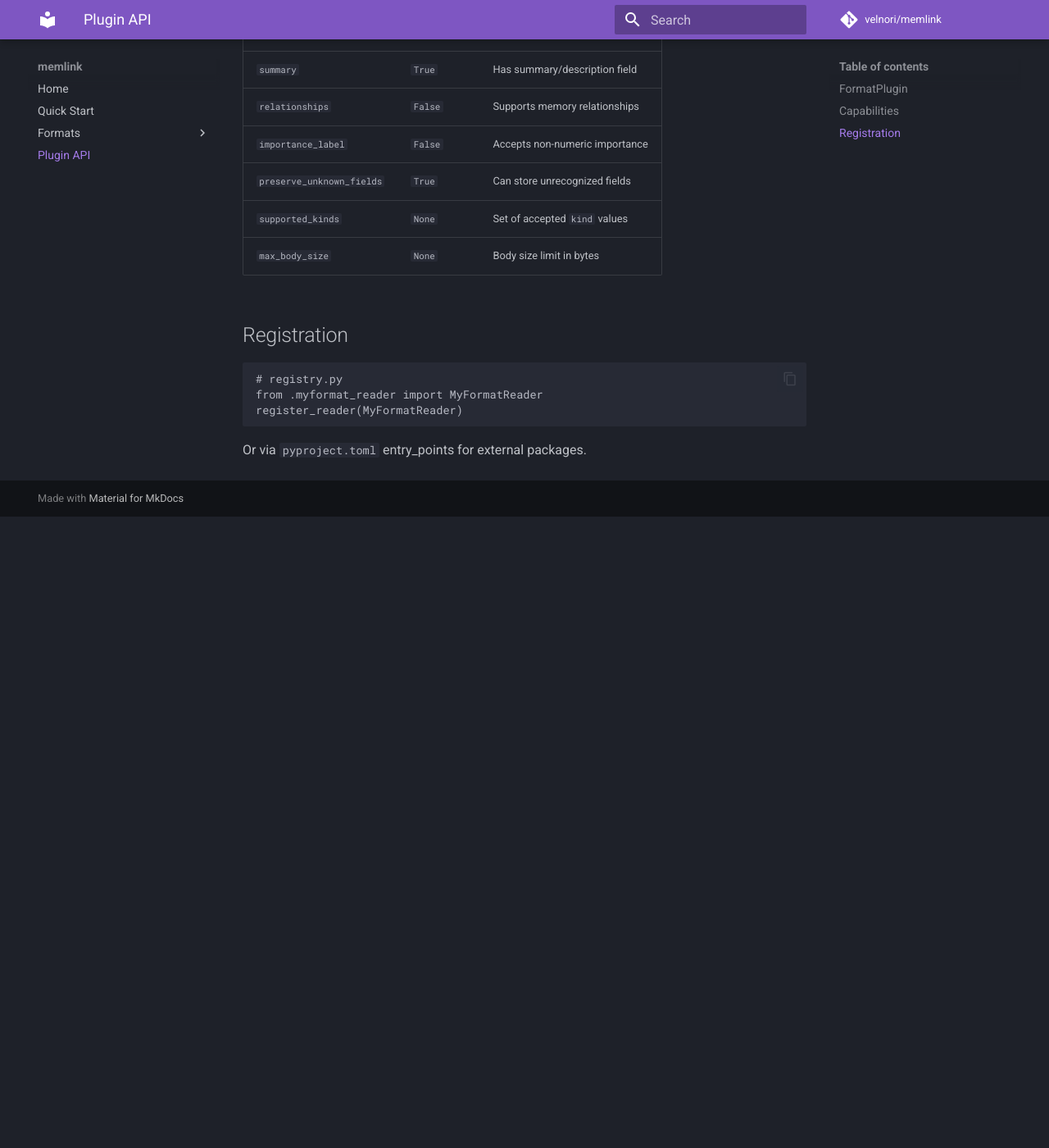
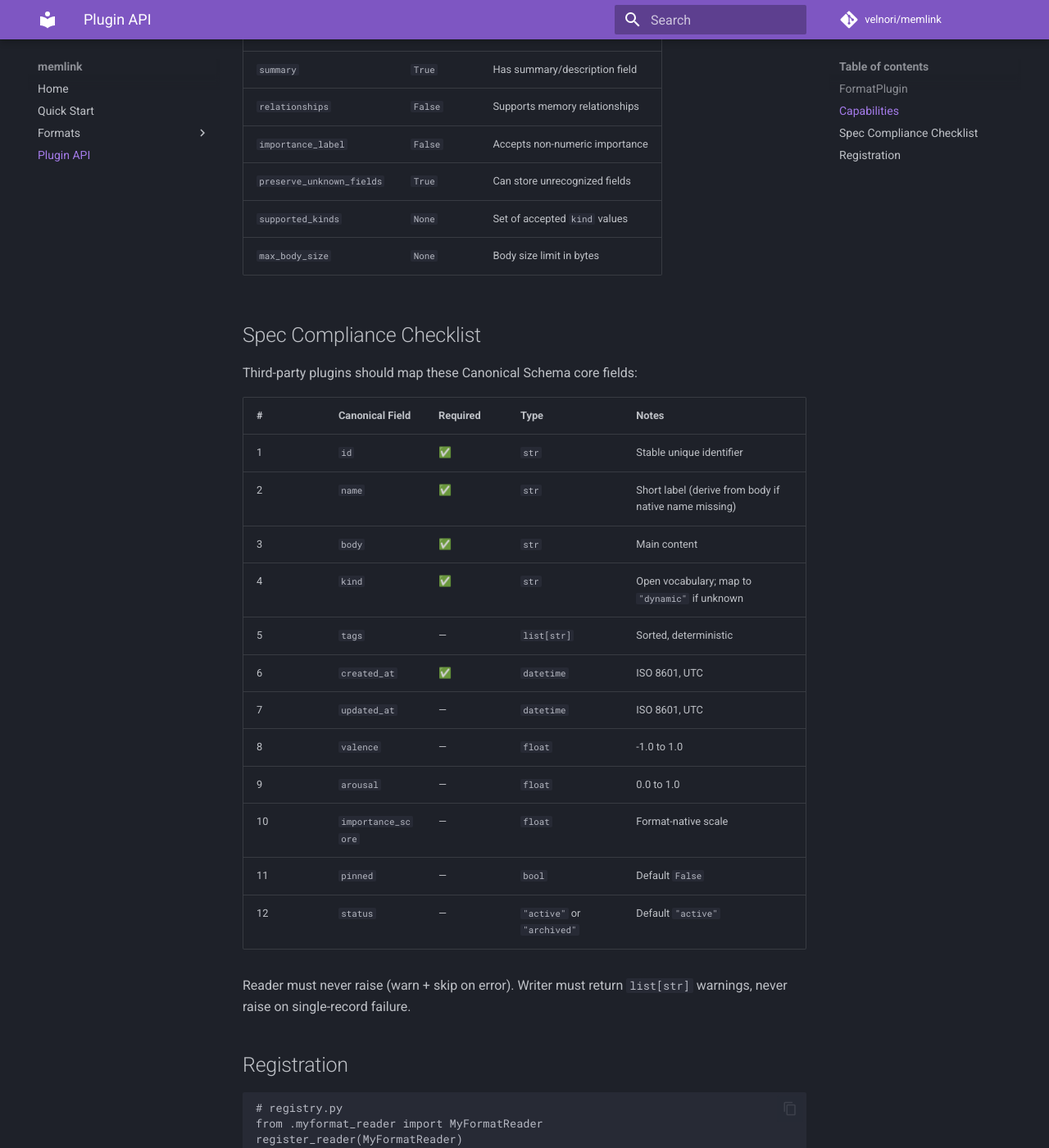
Before and after one commit to velnori/memlink, an MkDocs documentation site: the page built from docs/api/plugin.md, in a window 1280 px wide and 1400 px high, scrolled down 837 px. Shown: the whole window at 82% size. Built offline with MkDocs 1.6.1 and Material for MkDocs 9.7.7, drawn with Linux system fonts in a browser that asks for light colours; comment, search, counter and statistics services are not loaded; before the commit the page ends 1467 px from its top, so only the background shows below that.

Commit message:
v0.5.0 docs: public Plugin Contract Tests API + Spec Compliance Checklist
- __init__.py: export all 7 testing functions as public API
- docs/api/plugin.md: 12-field Spec Compliance Checklist
- CHANGELOG: v0.4.0 + v0.5.0 entries
- ROADMAP: v0.3.0 ✅, v1.0.0 next
- README: 189 tests, bidirectional format table

````diff
--- a/docs/api/plugin.md
+++ b/docs/api/plugin.md
@@ -40,6 +40,27 @@ class MyFormatReader(FormatPlugin):
 | `supported_kinds` | `None` | Set of accepted `kind` values |
 | `max_body_size` | `None` | Body size limit in bytes |
 
+## Spec Compliance Checklist
+
+Third-party plugins should map these Canonical Schema core fields:
+
+| # | Canonical Field | Required | Type | Notes |
+|---|----------------|----------|------|-------|
+| 1 | `id` | ✅ | `str` | Stable unique identifier |
+| 2 | `name` | ✅ | `str` | Short label (derive from body if native name missing) |
+| 3 | `body` | ✅ | `str` | Main content |
+| 4 | `kind` | ✅ | `str` | Open vocabulary; map to `"dynamic"` if unknown |
+| 5 | `tags` | — | `list[str]` | Sorted, deterministic |
+| 6 | `created_at` | ✅ | `datetime` | ISO 8601, UTC |
+| 7 | `updated_at` | — | `datetime` | ISO 8601, UTC |
+| 8 | `valence` | — | `float` | -1.0 to 1.0 |
+| 9 | `arousal` | — | `float` | 0.0 to 1.0 |
+| 10 | `importance_score` | — | `float` | Format-native scale |
+| 11 | `pinned` | — | `bool` | Default `False` |
+| 12 | `status` | — | `"active"` or `"archived"` | Default `"active"` |
+
+Reader must never raise (warn + skip on error). Writer must return `list[str]` warnings, never raise on single-record failure.
+
 ## Registration
 
 ```python
````
Also changed, not shown: CHANGELOG.md (+29 -0 lines), README.md (+6 -5 lines), ROADMAP.md (+8 -8 lines), 1 other file.
